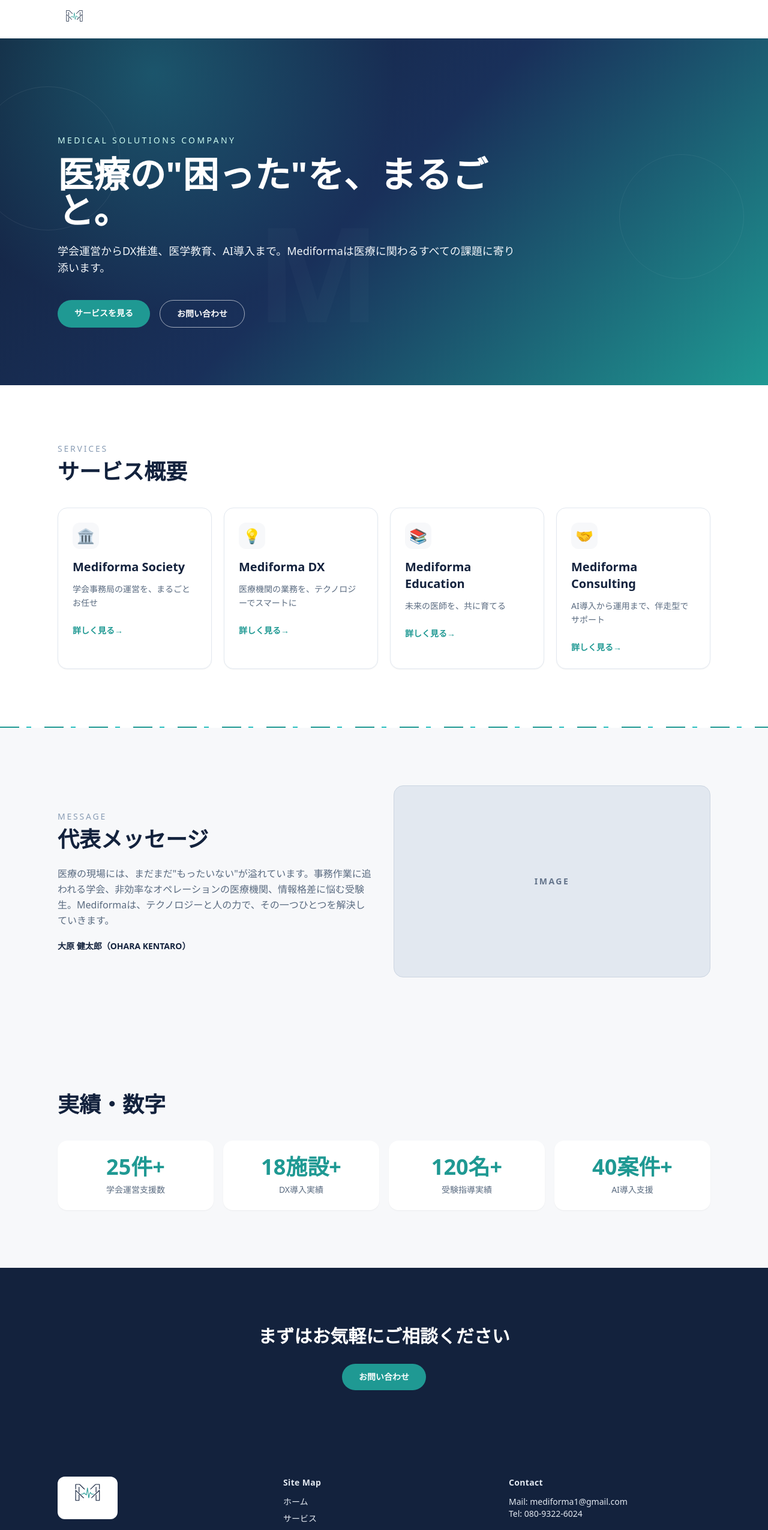
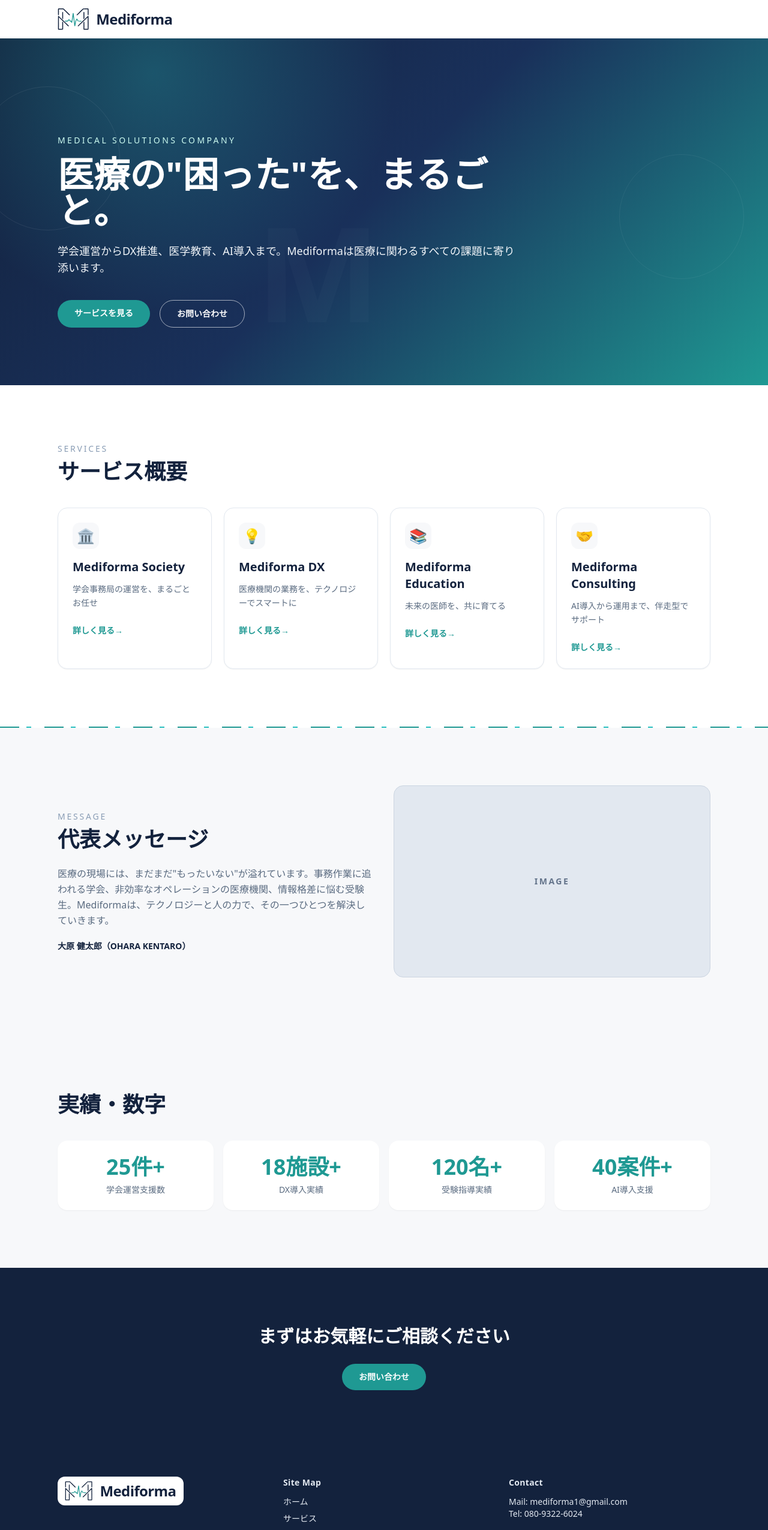
Before and after one commit to kentaro23/Mediforma, a Next.js app: page / in a window 1280 px wide. Shown: the top 2550 px of the page at 60% size. Built offline with nearby package versions, Linux system fonts and the light colour scheme.

Commit message:
Enlarge logo and add horizontal Mediforma wordmark

```diff
--- a/src/components/Footer.tsx
+++ b/src/components/Footer.tsx
@@ -8,8 +8,11 @@
       <div className="container-width py-12">
         <div className="grid gap-10 md:grid-cols-3">
           <div>
-            <div className="inline-flex rounded-xl bg-white p-2">
-              <Image src="/images/logo.svg" alt="Mediforma ロゴ" width={84} height={56} />
+            <div className="inline-flex items-center gap-3 rounded-xl bg-white px-3 py-2">
+              <Image src="/images/logo.svg" alt="Mediforma ロゴ" width={50} height={34} className="h-8 w-auto" />
+              <span className="font-[var(--font-poppins)] text-2xl font-semibold leading-none tracking-tight text-primaryNavy">
+                Mediforma
+              </span>
             </div>
           </div>
 
--- a/src/components/Header.tsx
+++ b/src/components/Header.tsx
@@ -27,7 +27,17 @@
     >
       <div className="container-width flex h-16 items-center justify-between">
         <Link href="/" className="flex items-center gap-3" aria-label="Mediforma ホームへ移動">
-          <Image src="/images/logo.svg" alt="Mediforma ロゴ" width={56} height={37} priority />
+          <Image
+            src="/images/logo.svg"
+            alt="Mediforma ロゴ"
+            width={46}
+            height={32}
+            priority
+            className="h-8 w-auto md:h-9"
+          />
+          <span className="font-[var(--font-poppins)] text-2xl font-semibold leading-none tracking-tight text-primaryNavy">
+            Mediforma
+          </span>
         </Link>
 
         <nav className="hidden items-center gap-7 md:flex" aria-label="メインナビゲーション">
```
Also changed, not shown: public/images/logo.svg.
